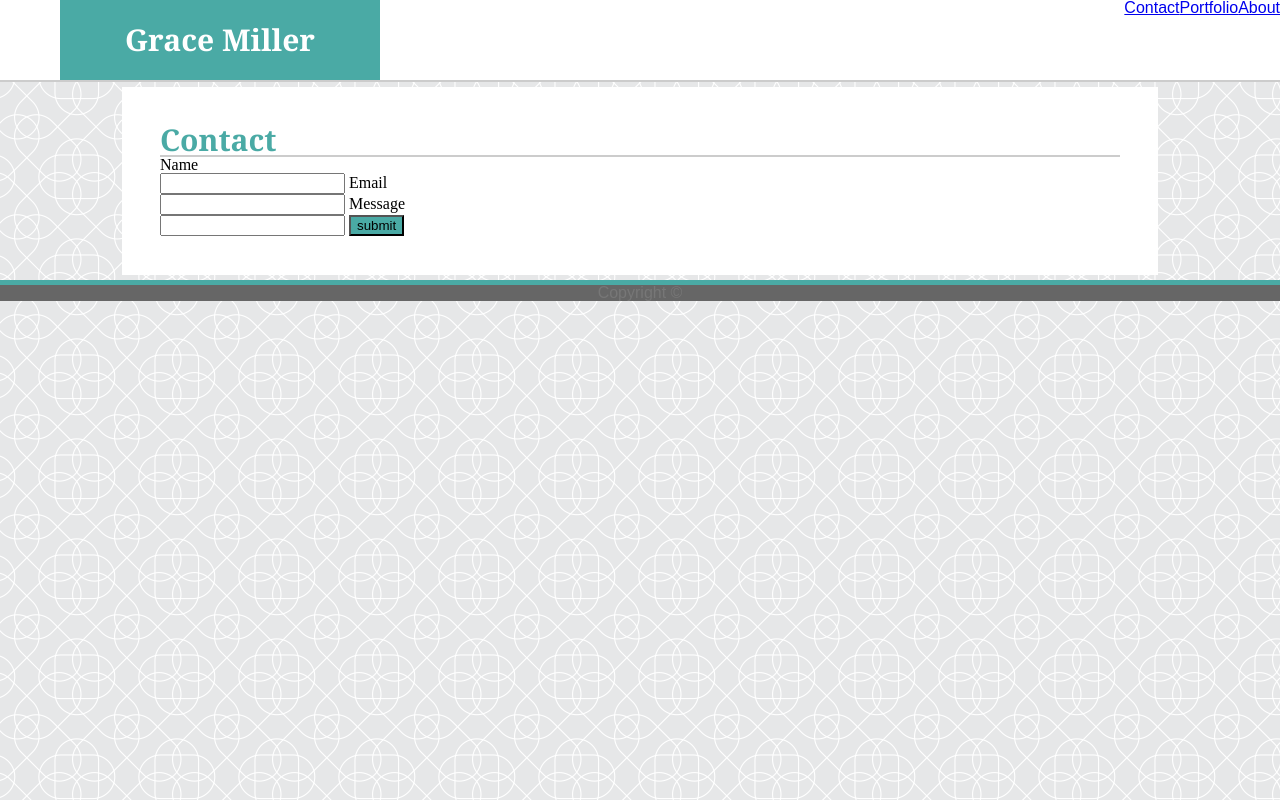
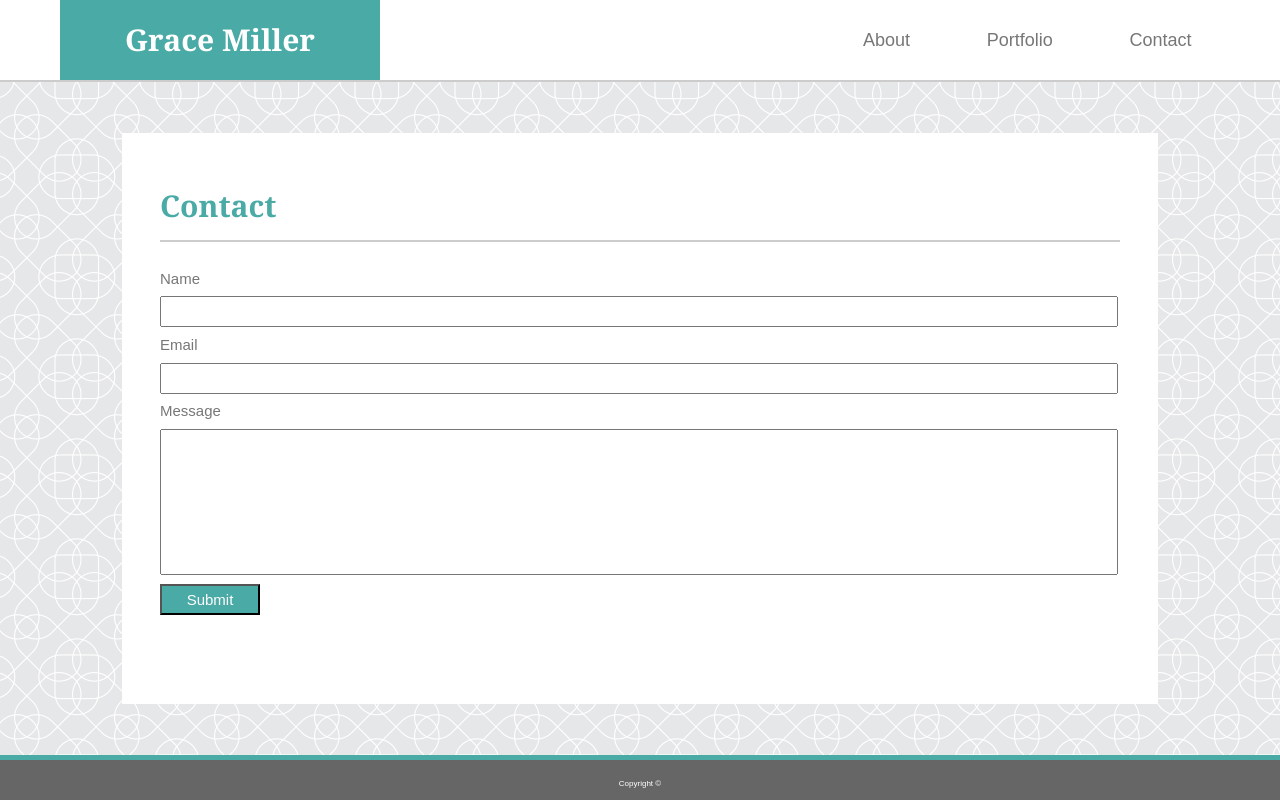
Before and after one commit to gracemiller23/basicPortfolio, a plain HTML site: page contact.html in a window 1280 px wide. Drawn offline with Linux system fonts and the light colour scheme.

Commit message:
added css styles

```diff
--- a/assets/css/style.css
+++ b/assets/css/style.css
@@ -1,7 +1,13 @@
+html, body {
+    height:100%;
+}
+
 body {
  background-image: url(../images/intersection.png);
  background-repeat:repeat;
  background-attachment:fixed;
+ display:flex;
+ flex-direction:column;
 }
 
 img {
@@ -27,8 +33,10 @@ h2 {
 }
 
 h3 {
-    color:#777777;
+    color:white;
     font-family:'Arial', 'Helvetica Neue', Helvetica, sans-serif;
+    font-size: 8px;
+    margin-top: 20px;
 }
 
 p {
@@ -71,12 +79,21 @@ header div {
 }
 
 nav {
-    font-family:'Arial', 'Helvetica Neue', Helvetica, sans-serif;
+    position:relative;
+    right:50px;
 }
 
 nav a {
     display:block;
     float: right;
+    margin: 0;
+    font-family:'Arial', 'Helvetica Neue', Helvetica, sans-serif;
+    font-size: 18px;
+    text-decoration:none;
+    color:#777777;
+    padding-top: 31px;
+    padding-left: 3%;
+    padding-right: 3%;
 }
 
 /* General Body Styling */
@@ -84,8 +101,9 @@ nav a {
 .wrapper {
     background-color:#ffffff;
     width: 960px;
-    margin: 5px auto;
+    margin: 4% auto;
     padding:3%;
+    flex: 1 0 auto;
 }
 
 /* About Me Section Styling */
@@ -94,19 +112,48 @@ nav a {
     border-bottom: 2px solid #cccccc;
 }
 
+.bottomRow img {
+    display: inline-block;
+    float: left;
+    margin: 3%;
+}
+
 /* Contact Page Form */
 
-input {
-
+form {
+    margin-top: 1%;
 }
 
-input[type=text] {
+input {
+    width:99%;
+    display:block;
+    margin: 1% 0;
+    line-height:25px;
+}
 
+input::after{
+    content:"";
+    display:block;
+    clear:both;
+}
+
+.message {
+    min-height:140px;
 }
 
 input[type=submit] {
     background-color:#4aaaa5;
+    color:white;
+    font-family:'Arial', 'Helvetica Neue', Helvetica, sans-serif;
+    font-size: 15px;
+    width:100px;
 
+}
+
+label {
+    color:#777777;
+    font-family:'Arial', 'Helvetica Neue', Helvetica, sans-serif;
+    font-size: 15px;
 }
 
 
@@ -133,5 +180,7 @@ footer {
     background-color:#666666;
     color:white;
     font-family:'Arial', 'Helvetica Neue', Helvetica, sans-serif;
-    text-align:center;s
+    text-align:center;
+    height:5%;
+    flex-shrink:0;
 }
--- a/contact.html
+++ b/contact.html
@@ -1,11 +1,13 @@
 <!DOCTYPE html>
 <html lang="en">
+
 <head>
-        <meta charset="utf-8">
+    <meta charset="utf-8">
     <title>Grace Miller</title>
     <link rel="stylesheet" type="text/css" href="assets/css/reset.css" />
     <link rel="stylesheet" type="text/css" href="assets/css/style.css" />
 </head>
+
 <body>
     <header>
         <div>
@@ -13,29 +15,41 @@
         </div>
         <nav>
             <ul>
-                <li><a href="#">About</a></li>
-                <li><a href="#">Portfolio</a></li>
-                <li><a href="#">Contact</a></li>
+                <li>
+                    <a href="contact.html">Contact</a>
+                </li>
+                <li>
+                    <a href="portfolio.html">Portfolio</a>
+                </li>
+                <li>
+                    <a href="index.html">About</a>
+                </li>
             </ul>
         </nav>
     </header>
     <div class="wrapper">
-        <div class="topRow">
+        <section class="topRow">
             <h2>Contact</h2>
-        </div>
+        </section>
+        <section class="bottomRow">
         <form>
-            Name <br>
+            <label>Name</label>
+            <br>
             <input type="text" name="name">
-            Email <br>
+            <label>Email</label>
+            <br>
             <input type="text" name="email">
-            Message <br>
-            <input type="text" name="message">
-            <input type="submit" value="submit">
+            <label>Message</label>
+            <br>
+            <input type="text" name="message" class="message">
+            <input type="submit" value="Submit">
 
         </form>
+    </section>
     </div>
     <footer>
         <h3>Copyright &copy;</h3>
     </footer>
 </body>
+
 </html>
```
Also changed, not shown: index.html (+12 -12 lines), portfolio.html (+8 -5 lines).
